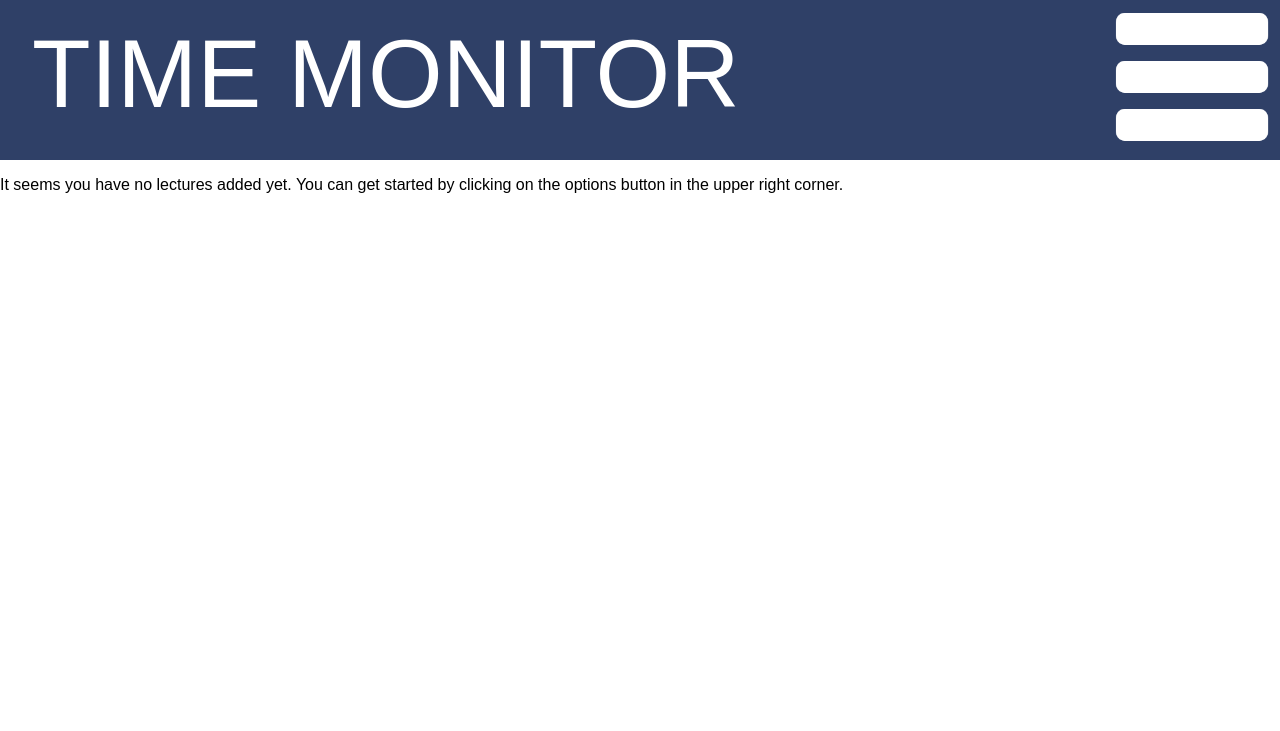
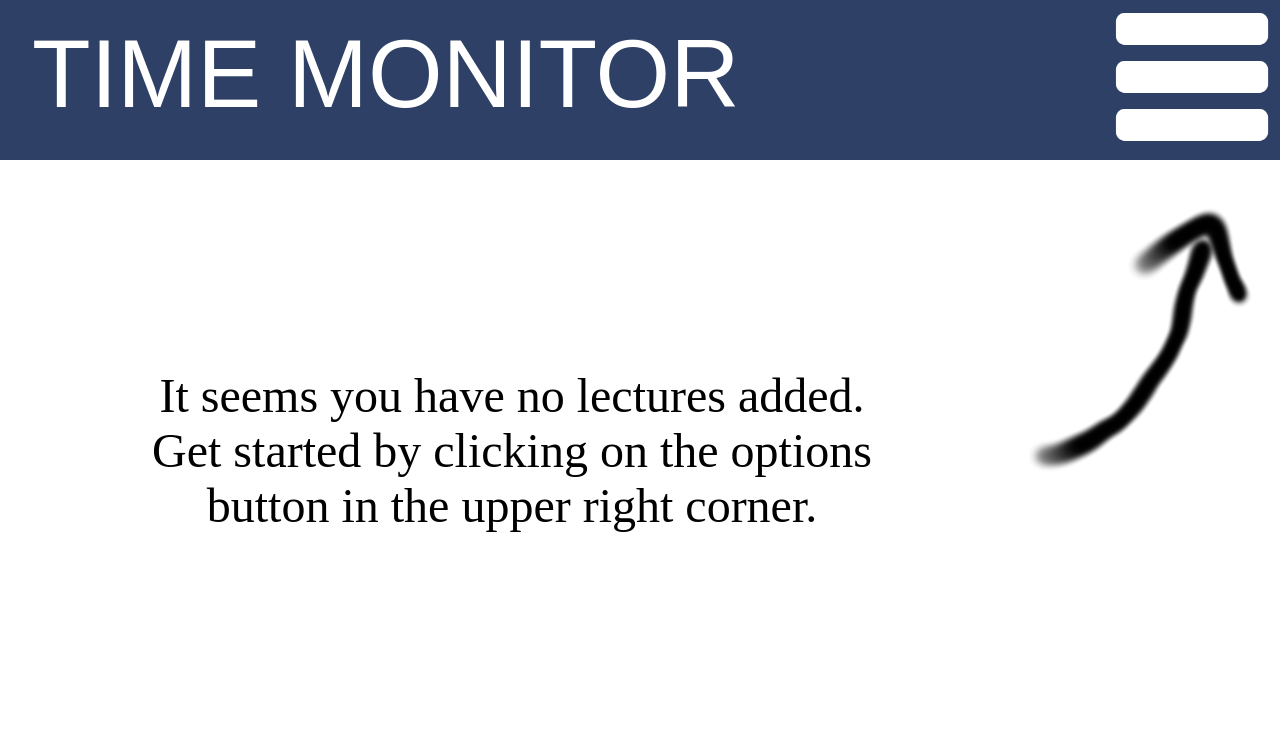
Before and after one commit to albrechtjan/workload, a Django app: template server-side/workload/workloadApp/templates/workloadApp/calendar.html in a window 1280 px wide. Shown: the top 731 px of the page. Run offline with Django 3.2, Linux system fonts and the light colour scheme; the template is opened without the code that fills it, so the values that code supplies are empty; parts of the project's set-up code (start-up, migrations or seed data) failed here and were passed over.

Commit message:
working on nice instructions for beginners

```diff
--- a/server-side/workload/workloadApp/static/workloadApp/default.css
+++ b/server-side/workload/workloadApp/static/workloadApp/default.css
@@ -1,3 +1,5 @@
+
+
 
 body{
 	margin: 0;
@@ -271,3 +273,25 @@ input[type="checkbox"]{
 	padding: 0.3em;
 	color: white;
 }
+
+.help-overlay{
+
+}
+
+
+.help-overlay-text{
+	margin-top: 4em;
+	margin-left: 10%;
+	text-align: center;
+	font-size: 300%;
+	font-family: Comic Sans;
+	width: 60%;
+	float: left;
+	margin-bottom: 8em; /*quick fix because footer won't stay down*/
+}
+
+.help-overlay-image{
+	max-width: 25%;
+	max-height: 20em;
+	float: right;
+}
--- a/server-side/workload/workloadApp/templates/workloadApp/calendar.html
+++ b/server-side/workload/workloadApp/templates/workloadApp/calendar.html
@@ -29,7 +29,12 @@
 			</div>
 		{% endfor %}
 		{% if not semesters%}
-		 It seems you have no lectures added yet. You can get started by clicking on the options button in the upper right corner.
+		<div class="help-overlay">
+			<div class="help-overlay-text">
+		 		It seems you have no lectures added. Get started by clicking on the options button in the upper right corner.
+		 	</div>
+	 		<img class="help-overlay-image" src="/static/workloadApp/arrow.png">
+		</div>
 		{% endif %}
 	</div>
 {% endblock %}
```
Also changed, not shown: server-side/workload/workloadApp/models.py (+3 -11 lines), server-side/workload/workloadApp/static/workloadApp/arrow.png (added).
